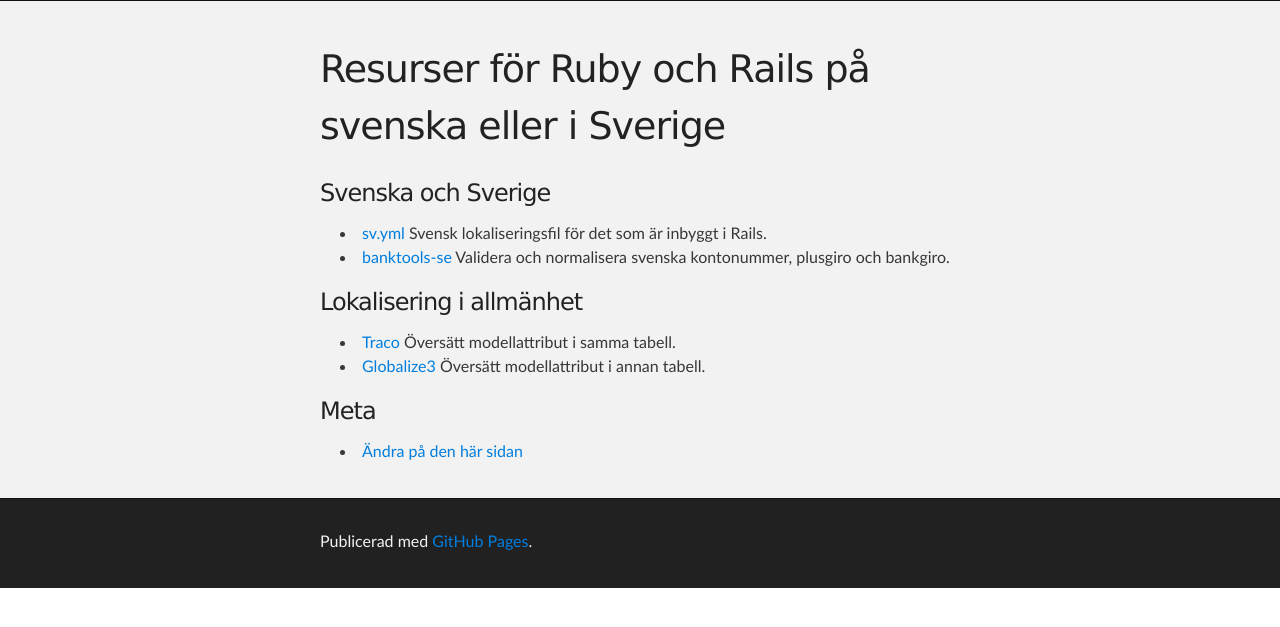
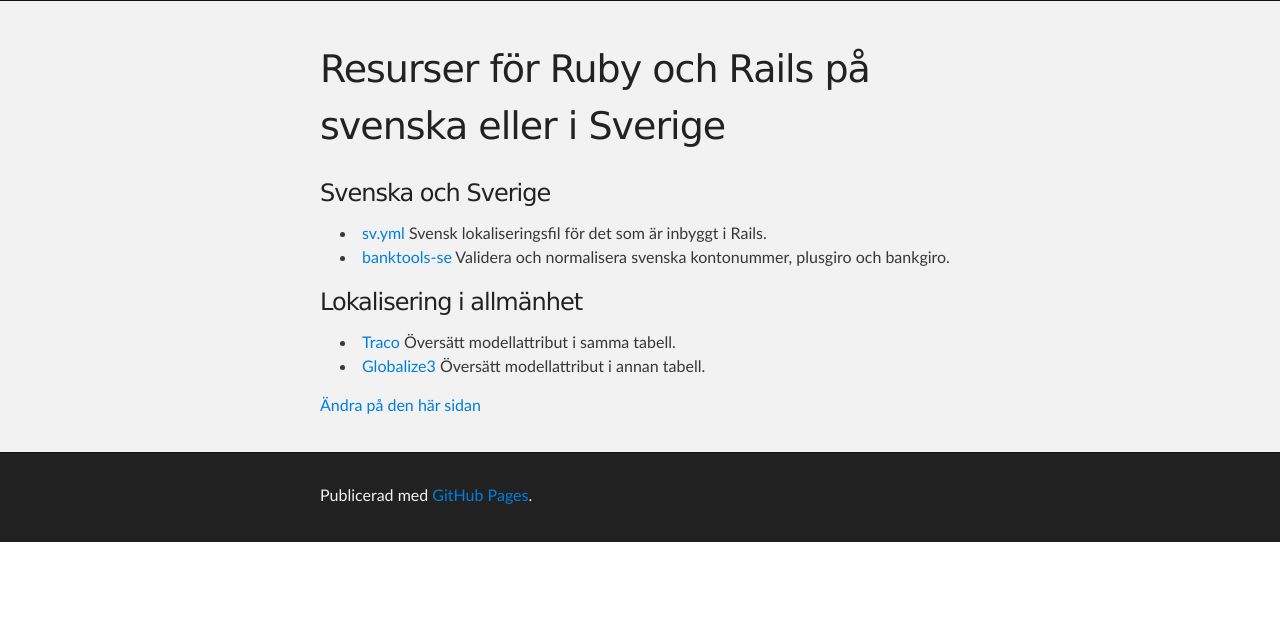
Before and after one commit to rails-se/rails-se.github.com, a Jekyll site: the page built from resources.md, in a window 1280 px wide. Shown: the top 627 px of the page. Built offline with Jekyll 4.4.1, drawn with Linux system fonts in a browser that asks for light colours.

Commit message:
Update resources.md

```diff
--- a/resources.md
+++ b/resources.md
@@ -17,6 +17,4 @@ title: Resurser för Ruby och Rails på svenska eller i Sverige
 * [Globalize3](https://github.com/svenfuchs/globalize3)
   Översätt modellattribut i annan tabell.
 
-### Meta
-
-* [Ändra på den här sidan](https://github.com/rails-se/rails-se.github.com/edit/master/resources.md)
+[Ändra på den här sidan](https://github.com/rails-se/rails-se.github.com/edit/master/resources.md)
```
